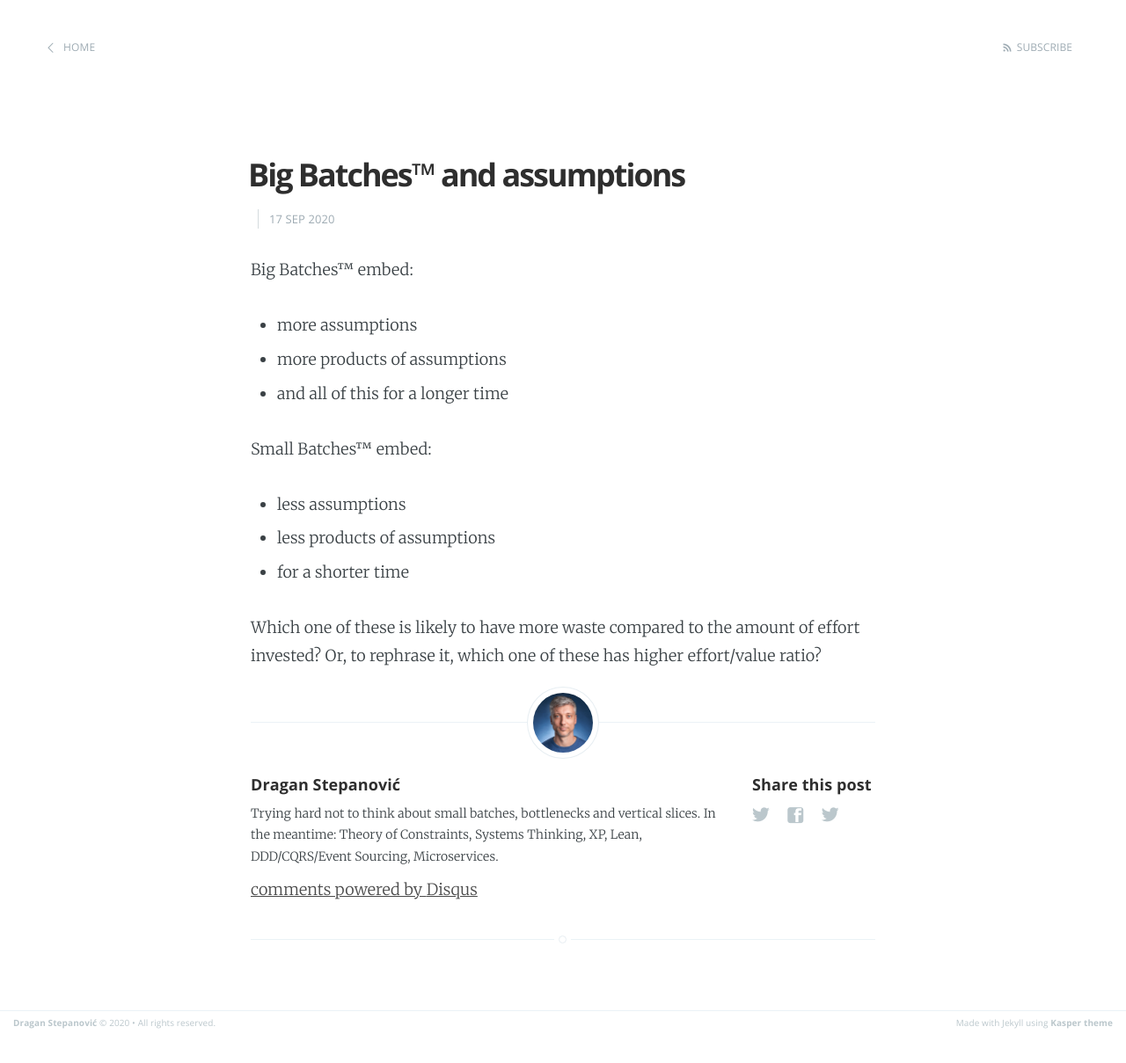
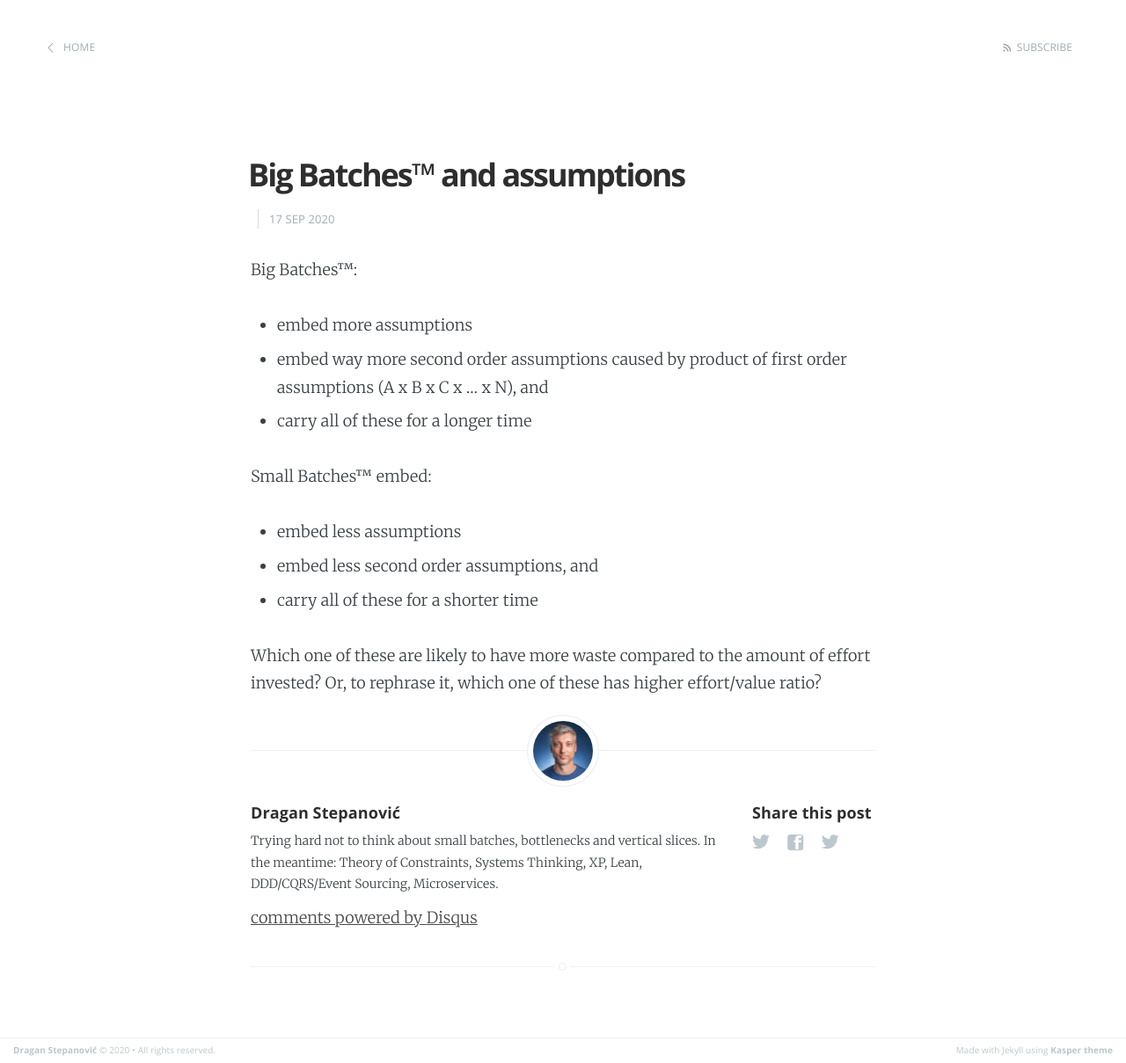
Before and after one commit to dragan-stepanovic/dragan-stepanovic.github.io, a Jekyll site: the page built from _posts/2020-09-17-big-batches-and-assumptions.md, in a window 1280 px wide. Shown: the whole page at 88% size. Built offline with Jekyll 4.4.1, drawn with Linux system fonts in a browser that asks for light colours; our own code applies the rules of GitHub Pages for plain Markdown files; comment, search, counter and statistics services are not loaded; before the commit the page ends 1177 px from its top, so only the background shows below that.

Commit message:
Update 2020-09-17-big-batches-and-assumptions.md

```diff
--- a/_posts/2020-09-17-big-batches-and-assumptions.md
+++ b/_posts/2020-09-17-big-batches-and-assumptions.md
@@ -2,15 +2,15 @@
 title: Big Batches™ and assumptions
 ---
 
-Big Batches™ embed:
-- more assumptions
-- more products of assumptions
-- and all of this for a longer time
+Big Batches™:
+- embed more assumptions
+- embed way more second order assumptions caused by product of first order assumptions (A x B x C x ... x N), and
+- carry all of these for a longer time
 
 Small Batches™ embed:
-- less assumptions
-- less products of assumptions
-- for a shorter time
+- embed less assumptions
+- embed less second order assumptions, and
+- carry all of these for a shorter time
 
-Which one of these is likely to have more waste compared to the amount of effort invested?
+Which one of these are likely to have more waste compared to the amount of effort invested?
 Or, to rephrase it, which one of these has higher effort/value ratio?
```
